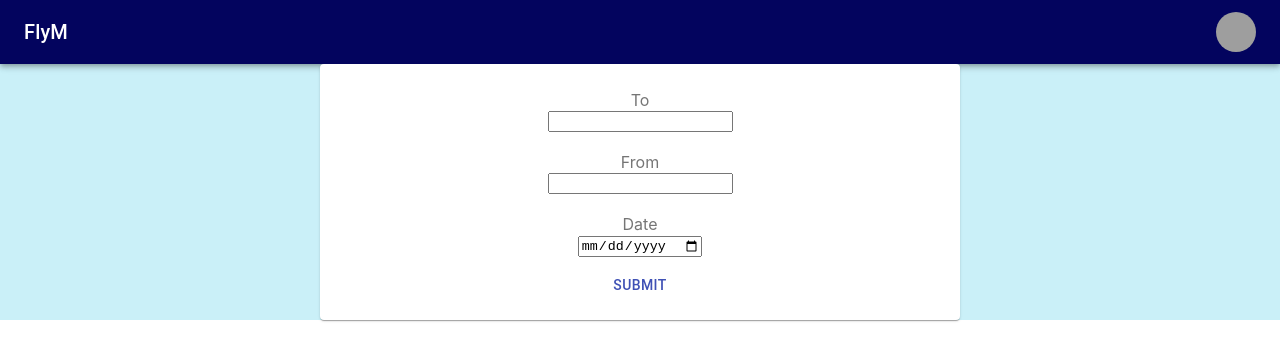
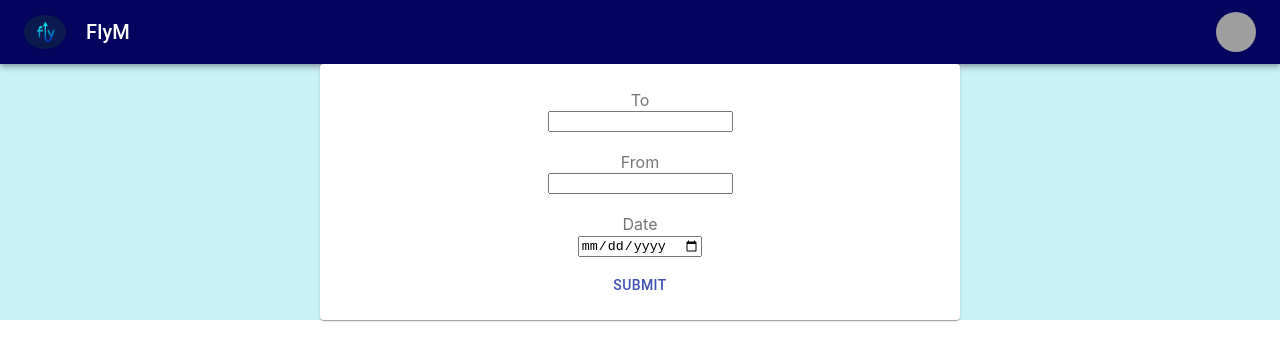
Before and after one commit to officialbidisha/FlyM, a React (Create React App) app: page / in a window 1280 px wide. Shown: the top 360 px of the page. Built offline with nearby package versions, Linux system fonts and the light colour scheme; grey boxes are pictures that could not be loaded.

Commit message:
Added sidebar.

```diff
--- a/src/components/FlightCard.scss
+++ b/src/components/FlightCard.scss
@@ -1,5 +1,5 @@
-.flight-card{
-    background-color: #023E8A;
+.flight-card {
+    background-color: #023e8a;
     margin: 5px 0;
     display: flex;
     justify-content: space-between;
@@ -8,30 +8,31 @@
     border: 1px solid #ececec;
     border-radius: 10px;
     padding: 0 30px;
-    color: #CAF0F8
-
-}
-.airline{
+    color: #caf0f8;
+    .airline {
         font-size: 14px;
         font-weight: 400;
         margin: 10px 0;
     }
-.arrival{
+    .arrival {
         font-size: 25px;
     }
-.duration{
+    .duration {
         font-size: 25px;
     }
-.price{
+    .price {
         font-size: 25px;
         font-weight: 600;
     }
 
-.airline-image{
+    .airline-image {
+
             width: 53px;
-    height: 46px;
+            height: 53px;
+            border-radius: 50%;
     }
 
-.duration-type{
+    .duration-type {
         display: grid;
     }
+}
--- a/src/components/FlightTable.js
+++ b/src/components/FlightTable.js
@@ -11,14 +11,14 @@
 // availableSeats(pin):"300"
 
 import React from "react";
-import classes from './FlightTable.module.css';
+import  './FlightTable.scss';
 const FlightTable = () => {
     return <React.Fragment>
-        <div className={classes['table-header']}>
-            <span className={classes.airline}>Airline</span>
-            <span className={classes.arrival}>Arrival</span>
-            <span className={classes.duration}>Duration</span>
-            <span className={classes.price}>Price</span>
+        <div className="table-header">
+            <span className="airline">Airline</span>
+            <span className="arrival">Arrival</span>
+            <span className="duration">Duration</span>
+            <span className="price">Price</span>
         </div>
     </React.Fragment>
 }
--- a/src/components/Header.js
+++ b/src/components/Header.js
@@ -4,6 +4,7 @@ import AppBar from '@material-ui/core/AppBar';
 import Toolbar from '@material-ui/core/Toolbar';
 import Typography from '@material-ui/core/Typography';
 import "./Header.scss";
+import logo from '../../src/assets/images/logo.jpg';
 
 const Header = () => {
       const useStyles = makeStyles((theme) => ({
@@ -16,7 +17,9 @@ const Header = () => {
             <div className={classes.root}>
                   <AppBar position="static">
                         <Toolbar className={classes.content}>
+
                               <Typography variant="h6" className={classes.title} position="left">
+                              <img src={logo} alt="logo-pic" className='logo-image'/>
                                     FlyM
                               </Typography>
                               <Avatar alt="Remy Sharp" src="/static/images/avatar/1.jpg" />
--- a/src/components/Header.scss
+++ b/src/components/Header.scss
@@ -1,5 +1,17 @@
-.MuiAppBar-colorPrimary{
-    .MuiToolbar-root{
-    background-color: #03045E;
+.MuiAppBar-colorPrimary {
+    .MuiToolbar-root {
+        background-color: #03045e;
+    }
+    .MuiTypography-root {
+        display: flex;
+        justify-content: center;
+        align-items: center;
+        .logo-image {
+            width: 42px;
+            height: 34px;
+            border-radius: 50%;
+            margin-right: 20px;
+            filter: invert(48%) sepia(-18%) saturate(3207%) hue-rotate(200deg) brightness(95%) contrast(80%);
+        }
     }
 }
--- a/src/pages/BrowsePage.js
+++ b/src/pages/BrowsePage.js
@@ -27,13 +27,17 @@ const BrowsePage = () => {
     (state) => state.flights.isFlightDataLoading
   );
 
+  const onNonStopSelection = () => {
+
+  }
+
   return (
     <React.Fragment>
       <Header />
       <Box sx={{ flexGrow: 1 }} style={{padding: '5px'}}>
       <Grid container spacing={2}>
         <Grid item xs={4} md={3} sm={4} className='filters'>
-          <Sidebar />
+          <Sidebar onNonStopSelection = {onNonStopSelection}/>
         </Grid>
         <Grid item xs={8} md={9} sm={8} className='table-grid'>
           <Item>
@@ -43,7 +47,7 @@ const BrowsePage = () => {
                 <FlightTable />
                 {flightData.map((flight) => {
                   return (
-                    <FlightCard id={flight._id} flightConfiguration={flight} />
+                    <FlightCard  key={flight._id} id={flight._id} flightConfiguration={flight} />
                   );
                 })}
               </React.Fragment>
--- a/src/pages/BrowsePage.scss
+++ b/src/pages/BrowsePage.scss
@@ -24,6 +24,7 @@
             height: 20px;
             font-size: 14px;
             font-weight: 600;
+            color: white !important;
             .MuiAccordionSummary-expandIconWrapper {
                 color: #ade8f4;
             }
```
Also changed, not shown: src/Layout/Sidebar.js (+12 -15 lines), src/assets/images/logo.jpg (added), src/components/FlightTable.scss (renamed from src/components/FlightTable.module.css). Lines whose indentation alone changed are shown as unchanged.
